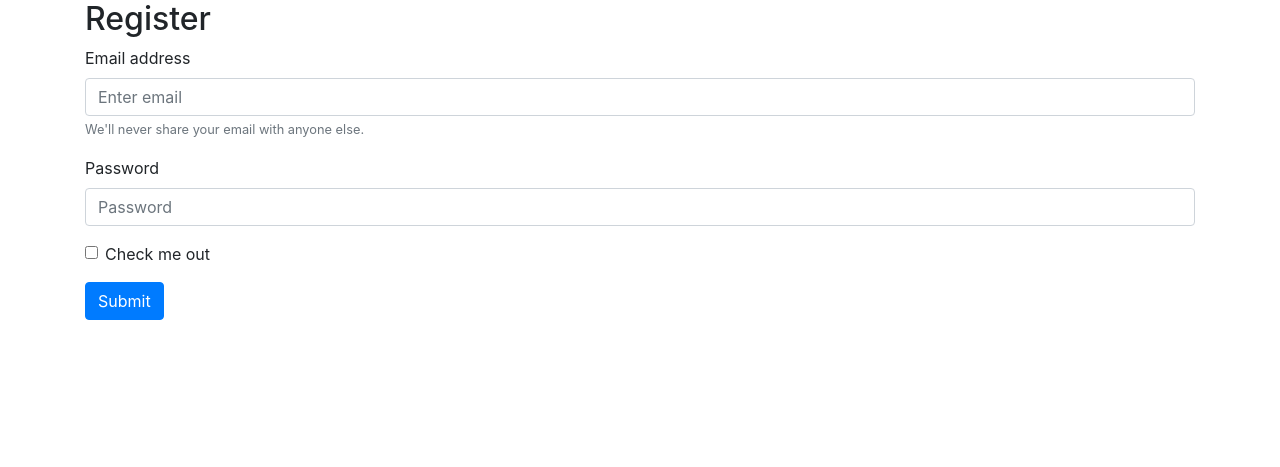
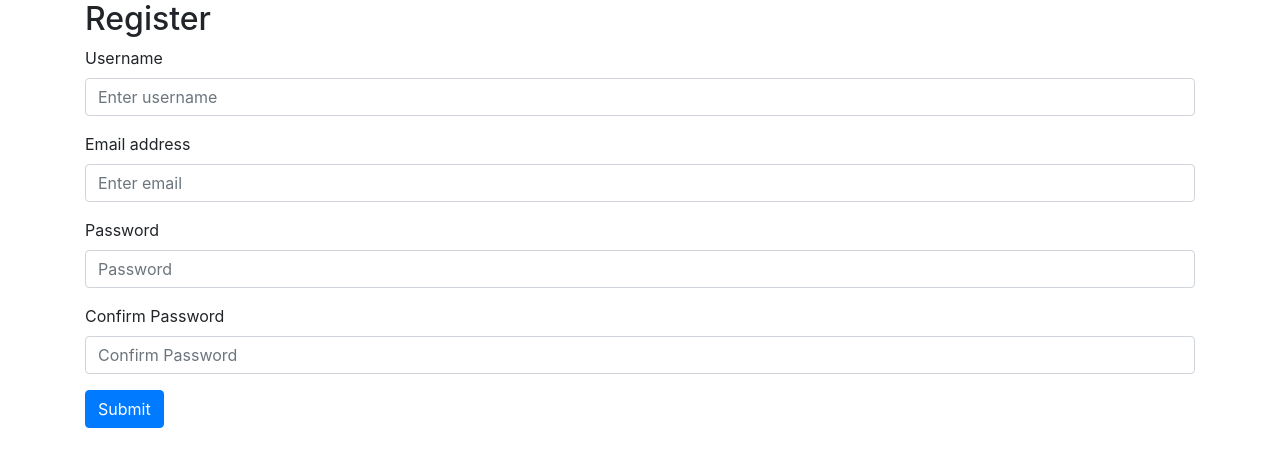
Before and after one commit to Farooq-azam-khan/my-songify, a Flask app: page /register in a window 1280 px wide. Shown: the part 56-523 px from the top of the page. Run offline with Flask 2, Linux system fonts and the light colour scheme; some libraries are stand-ins or nearby versions.

Commit message:
working the register account

```diff
--- a/mysongify/templates/users/register.html
+++ b/mysongify/templates/users/register.html
@@ -2,19 +2,22 @@
 
 {% block content %}
 <h2>Register</h2>
-<form action="">
+<form action="" method="POST">
+        <div class="form-group">
+            <label for="username"> Username</label>
+            <input type="text" class="form-control" id="username" placeholder="Enter username" name="username">
+        </div>
         <div class="form-group">
           <label for="exampleInputEmail1">Email address</label>
-          <input type="email" class="form-control" id="exampleInputEmail1" aria-describedby="emailHelp" placeholder="Enter email">
-          <small id="emailHelp" class="form-text text-muted">We'll never share your email with anyone else.</small>
+          <input type="email" class="form-control" id="exampleInputEmail1" aria-describedby="emailHelp" placeholder="Enter email" name="email">
         </div>
         <div class="form-group">
-          <label for="exampleInputPassword1">Password</label>
-          <input type="password" class="form-control" id="exampleInputPassword1" placeholder="Password">
+          <label for="confirmpassword">Password</label>
+          <input type="password" class="form-control" id="password" placeholder="Password" name="password">
         </div>
-        <div class="form-group form-check">
-          <input type="checkbox" class="form-check-input" id="exampleCheck1">
-          <label class="form-check-label" for="exampleCheck1">Check me out</label>
+        <div class="form-group">
+          <label for="confirmpassword">Confirm Password</label>
+          <input type="password" class="form-control" id="confirmpassword" placeholder="Confirm Password">
         </div>
         <button type="submit" class="btn btn-primary">Submit</button>
       </form>
--- a/mysongify/users/routes.py
+++ b/mysongify/users/routes.py
@@ -49,6 +49,16 @@ def logout():
         return redirect(url_for('users.login'))
     return render_template('users/logout.html')
 
-@users.route('/register')
+@users.route('/register', methods=['GET','POST'])
 def register():
+    if request.method == 'POST':
+        username=request.form.get("username")
+        print(username)
+        email=request.form.get("email")
+        print(email)
+        password=request.form.get("password")
+        print(password)
+        flash("registed successfully", "primary")
+        return redirect(url_for("users.login"))
+
     return render_template('users/register.html')
```
